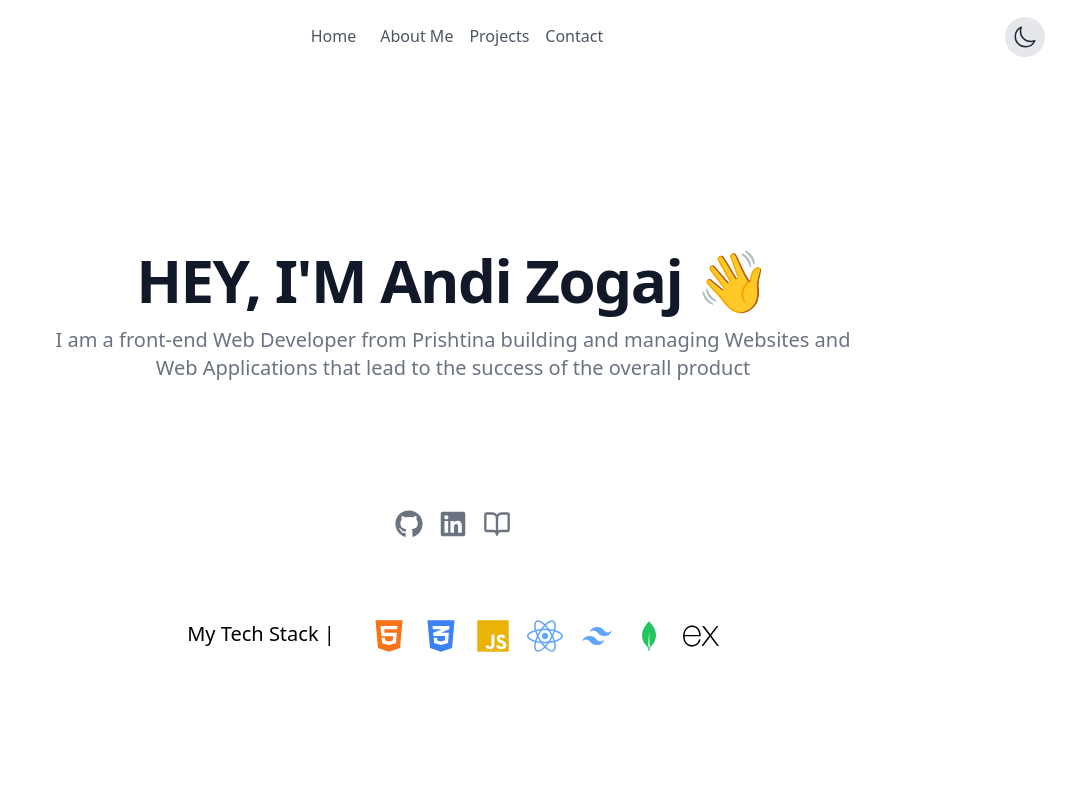
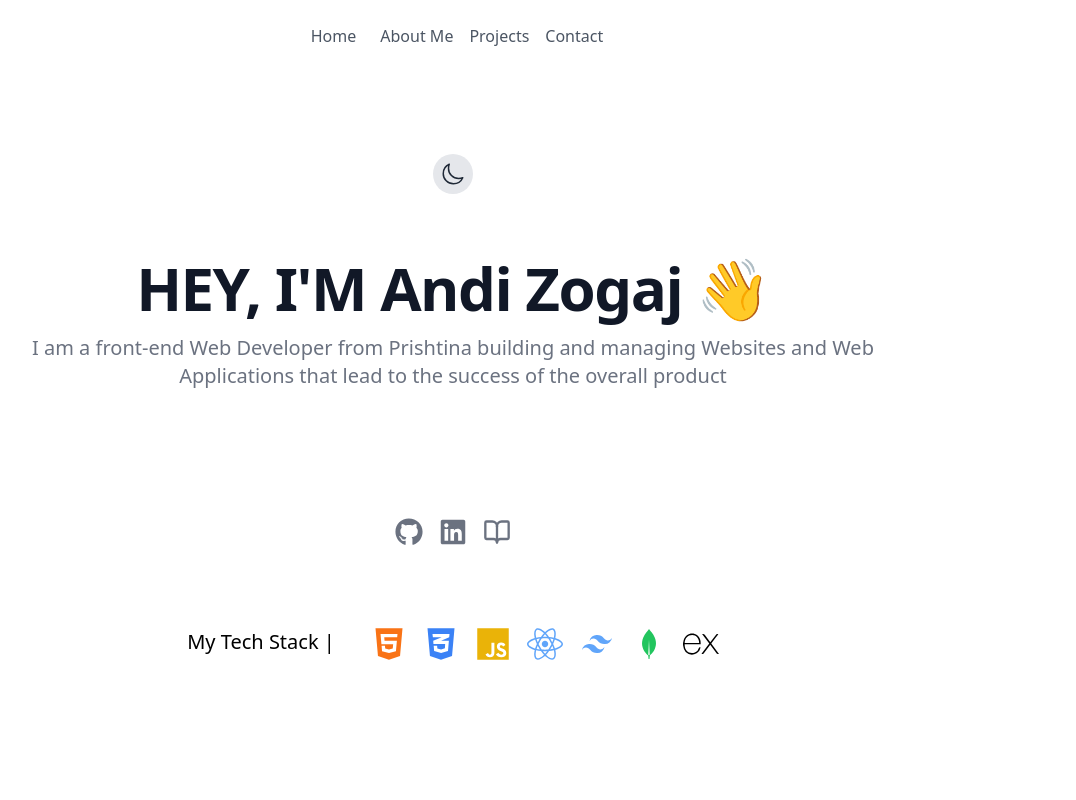
Before and after one commit to AndiZogaj22/portfolio, a React (Vite) app: page / in a window 1280 px wide. Shown: the top 800 px of the page, without its empty margins (187-1263 px from the left). Built offline with nearby package versions, Linux system fonts and the light colour scheme.

Commit message:
dm fixes

```diff
--- a/src/components/Home.jsx
+++ b/src/components/Home.jsx
@@ -4,11 +4,14 @@ import { BiLogoMongodb, BiLogoTailwindCss } from "react-icons/bi";
 import { SiExpress } from "react-icons/si";
 import { LuBookOpen } from "react-icons/lu";
 
-
+import DarkModeToggle from './DarkModeToggle';
 const Home = () => {
   return (
-    <section className="bg-white dark:bg-slate-950 p-8 md:p-14 lg:p-20 xl:p-28">
-      <div className="py-8 px-4 mx-auto max-w-screen-xl text-center lg:py-16 lg:px-12">
+    <section className="bg-white dark:bg-slate-950 p-8 md:p-14 lg:p-20 ">
+      <div className="flex justify-center  ">
+      <DarkModeToggle />
+    </div>
+      <div className="pb-8 px-4 mx-auto max-w-screen-xl text-center lg:py-16 lg:px-12">
         <h1 className="mb-4 text-3xl md:text-4xl lg:text-5xl xl:text-6xl font-extrabold tracking-tight leading-none text-gray-900 dark:text-white">HEY, I'M Andi Zogaj 👋</h1>
         <p className="mb-8 text-lg md:text-xl lg:text-lg xl:text-xl font-normal text-gray-500 lg:mb-16 lg:px-8 xl:px-16 dark:text-white"> I am a front-end Web Developer from Prishtina building and managing Websites and Web Applications that lead to the success of the overall product</p>
         <div className="flex flex-col pt-10 md:pt-14 lg:pt-16 lg:mb-16 space-y-4 md:flex-row md:justify-center md:space-y-0 md:space-x-4">
--- a/src/components/Navbar.jsx
+++ b/src/components/Navbar.jsx
@@ -34,10 +34,8 @@ const Navbar = () => {
       <a href="#projects" onClick={() => scrollToSection('projects')} className="border-b-2 border-transparent hover:text-gray-800 transition-colors duration-300 transform dark:hover:text-gray-200 hover:border-blue-500 mx-2">Projects</a>
       <a href="#contact" onClick={() => scrollToSection('contact')} className="border-b-2 border-transparent hover:text-gray-800 transition-colors duration-300 transform dark:hover:text-gray-200 hover:border-blue-500 mx-2">Contact</a>
     </div>
-    <div className="absolute right-0 pr-12">
-      <DarkModeToggle />
-    </div>
   </div>
+
 </nav>
 
 
```
